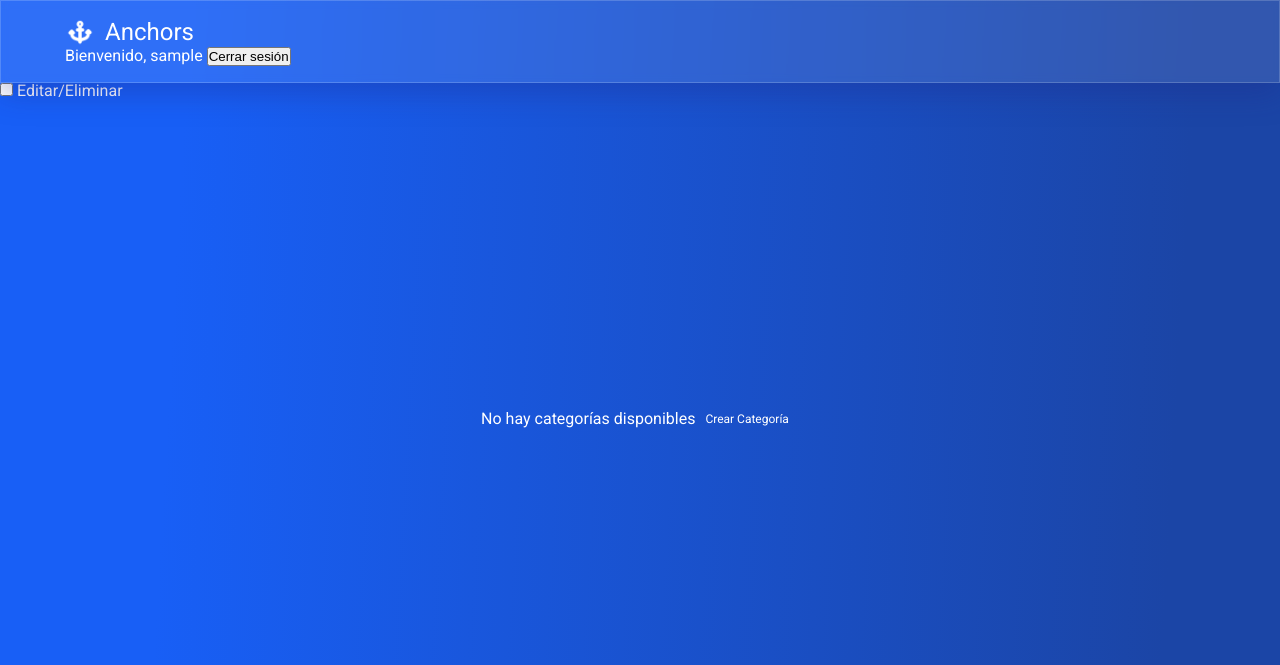
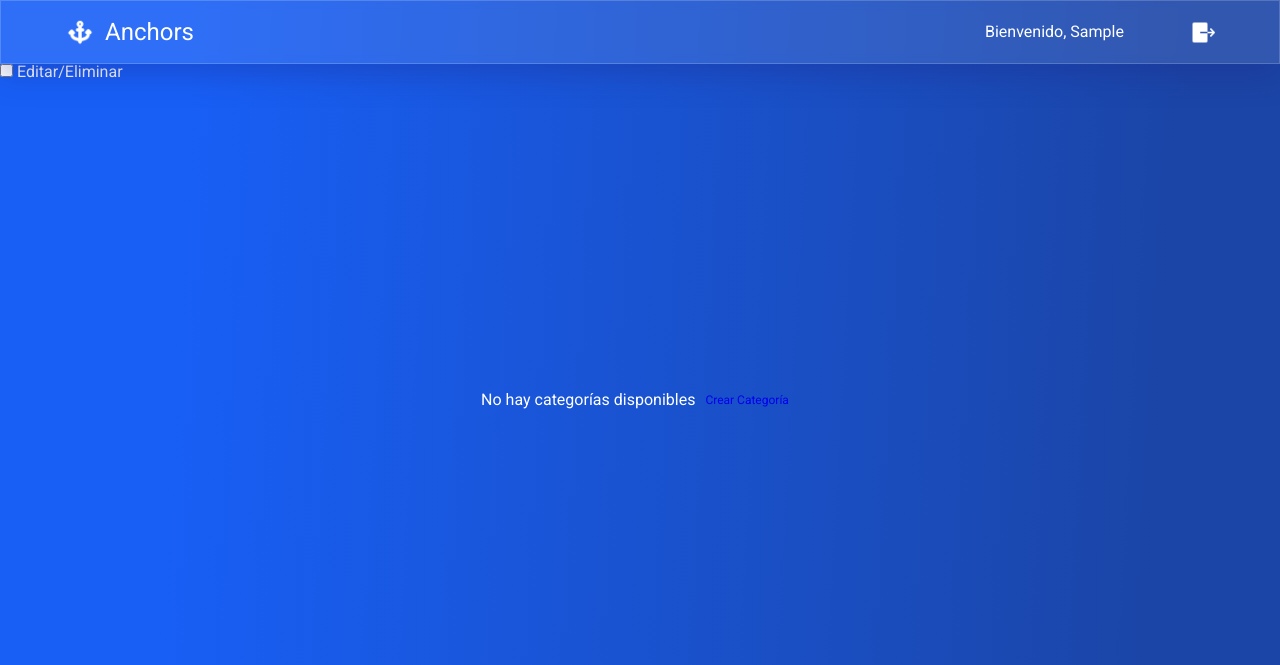
Before and after one commit to albino-babuino/anchors-application-django, a Django app: page /categories/ in a window 1280 px wide. Shown: the top 665 px of the page. Run offline with Django 5.2, Linux system fonts and the light colour scheme; the visitor is signed in with stand-in values (Sample User, id 1); data that the repository does not hold is empty.

Commit message:
nav estilizada

```diff
--- a/static/css/base.css
+++ b/static/css/base.css
@@ -1,10 +1,7 @@
 /** Estilos para base.html */
 
 body {
-    margin: 0;
-    padding: 0;
     color: white;
-    font-family: Arial, sans-serif;
     position: relative;
     background-image: linear-gradient(
         93.2deg,
--- a/static/css/nav.css
+++ b/static/css/nav.css
@@ -5,22 +5,46 @@ nav {
     backdrop-filter: blur(4px);
     -webkit-backdrop-filter: blur(4px);
     border: 1px solid rgba(255, 255, 255, 0.18);
-}
-nav a {
-    font-size: 1.5rem;
+    display: flex;
+    justify-content: space-between;
+    align-items: center;
 }
 
-a {
+nav a {
     color: white;
     text-decoration: none;
-
     display: flex;
     align-items: center;
 }
 
+.logo{
+    font-size: 1.5rem;
+}
 
-
-nav a img{
+.logo img{
     height: 30px;
     margin-right: 10px;
 }
+
+.nav-links{
+    display: flex;
+    justify-content: space-between;
+    align-items: center;
+    min-width: 20%;
+}
+
+.nav-links p span{
+    text-transform: capitalize;
+}
+
+.nav-links button{
+    background: none;
+    border: none;
+    cursor: pointer;
+    display: flex;
+    align-items: center;
+}
+
+.nav-links button img{
+    height: 25px;
+}
--- a/templates/base/nav.html
+++ b/templates/base/nav.html
@@ -6,19 +6,24 @@
 {% endblock %}
 <!-- Barra de Navegación -->
 <nav>
-	<a href="{% url 'categories' %}">
+	<a href="{% url 'categories' %}" class="logo">
 		<img src="{% static 'images/icons/anchor.png' %}" alt="Inicio" />
 		Anchors
 	</a>
 
 	<div class="nav-links">
 		{% if user.is_authenticated %}
-		<span>Bienvenido, {{ user.username }}</span>
+		<p>Bienvenido, <span>{{ user.username }}</span></p>
 
 		<!-- Botón de logout -->
-		<form method="POST" action="{% url 'logout' %}" style="display: inline">
+		<form method="POST" action="{% url 'logout' %}">
 			{% csrf_token %}
-			<button type="submit">Cerrar sesión</button>
+			<button type="submit">
+				<img
+					src="{% static 'images/icons/logout.png' %}"
+					alt="Cerrar sesión"
+				/>
+			</button>
 		</form>
 		{% else %}
 		<!-- Mostrar el enlace de login si el usuario no está autenticado -->
```
Also changed, not shown: static/images/icons/logout.png (added).
